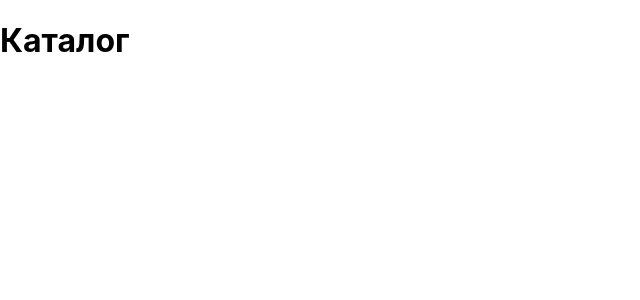
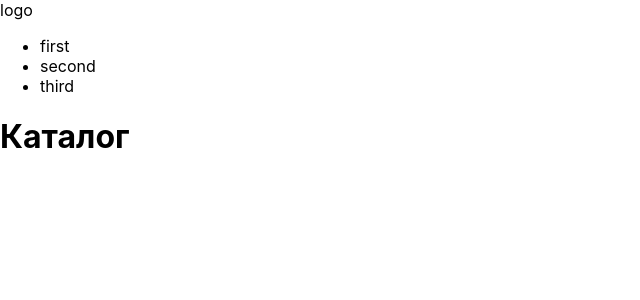
Before and after one commit to iMWC-IXIVI/zooj, a React (Create React App) app in the folder front/: page / in a window 1280 px wide. Shown: the top 300 px of the page, without its empty margins (0-640 px from the left). Built offline with nearby package versions, Linux system fonts and the light colour scheme; no server answers.

Commit message:
plus header

```diff
--- a/front/src/App.js
+++ b/front/src/App.js
@@ -1,14 +1,17 @@
 import React from 'react';
 import './App.css';
-import './components/CatalogIndex'
-import CatlogIndex from './components/CatalogIndex';
+import './components/CatalogIndex';
+import './components/Header';
+import CatalogIndex from './components/CatalogIndex';
+import Header from './components/Header';
 
 function App() {
   return (
     <div className="app">
-      <header className="app-header">
-        <CatlogIndex/>
-      </header>
+      <div className="app-header">
+        <Header/>
+      </div>
+      <CatalogIndex/>
     </div>
   );
 }
--- a/front/src/components/Dish.js
+++ b/front/src/components/Dish.js
@@ -26,7 +26,7 @@ function Dish({dish}) {
         <li>Углеводы: {dish.carbos}</li>
       </ul>
 
-      <h3>Ингридиенты:</h3>
+      <h3>Ингредиенты:</h3>
       <ul>
         { ingList }
       </ul>
--- /dev/null
+++ b/front/src/components/Header.js
@@ -0,0 +1,20 @@
+import React from "react";
+
+function Header() {
+  return (
+    <header>
+      <div>
+        logo
+        <nav>
+          <ul>
+            <li>first</li>
+            <li>second</li>
+            <li>third</li>
+          </ul>
+        </nav>
+      </div>
+    </header>
+  );
+}
+
+export default Header;
```
